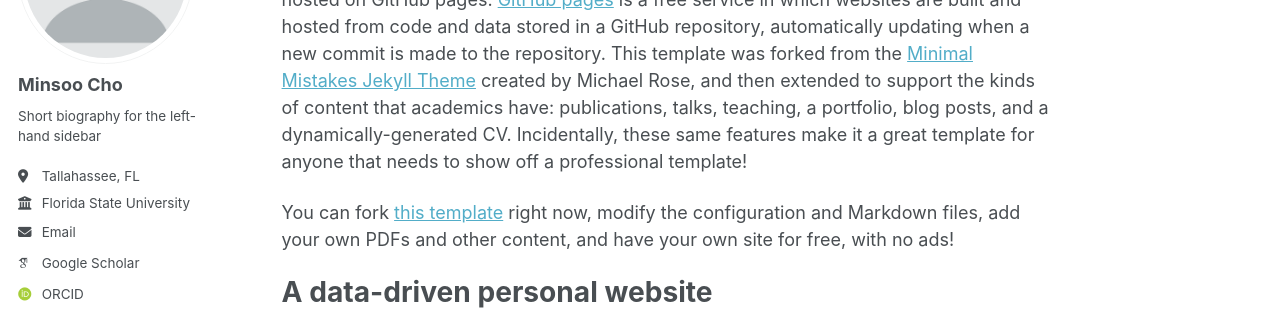
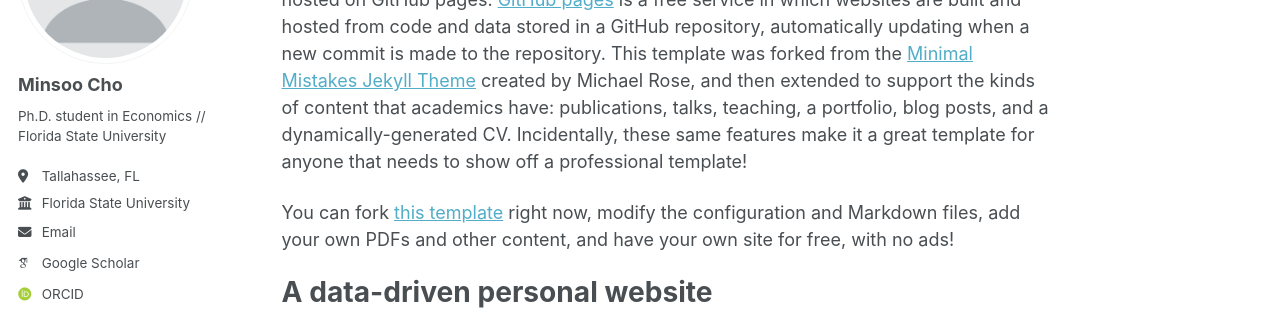
Before and after one commit to minsoo-cho/minsoo-cho.github.io, a Jekyll site: the page built from _pages/about.md, in a window 1280 px wide. Shown: the part 210-520 px from the top of the page. Built offline with Jekyll 4.4.1, drawn with Linux system fonts in a browser that asks for light colours; some web fonts are replaced; a script bundle is joined from its source files by our own code; library files that are not in the unit come from our copies.

Commit message:
Update _config.yml

```diff
--- a/_config.yml
+++ b/_config.yml
@@ -26,7 +26,7 @@
   avatar           : "profile.png"
   name             : "Minsoo Cho"
   pronouns         : # example: "she/her"
-  bio              : "Short biography for the left-hand sidebar"
+  bio              : "Ph.D. student in Economics // Florida State University"
   location         : "Tallahassee, FL"
   employer         : "Florida State University"
   uri              : # URL
@@ -35,7 +35,7 @@
   # Academic websites
   academia         : # URL
   arxiv            : # URL - Update with the correct link to your profile
-  googlescholar    : "https://scholar.google.com/citations?user=PS_CX0AAAAAJ"
+  googlescholar    : "https://scholar.google.com/citations?view_op=list_works&hl=ko&hl=ko&user=L4TO0ZYAAAAJ"
   inspire-hep      : # URL
   impactstory      : # URL
   orcid            : "https://orcid.org/0009-0009-3581-5051"
```
